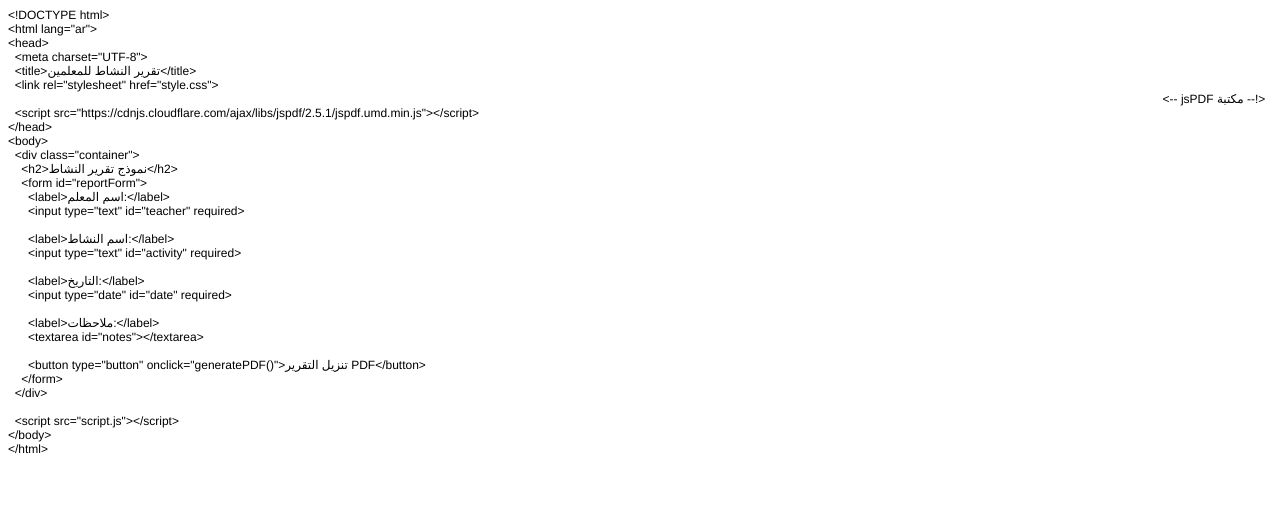
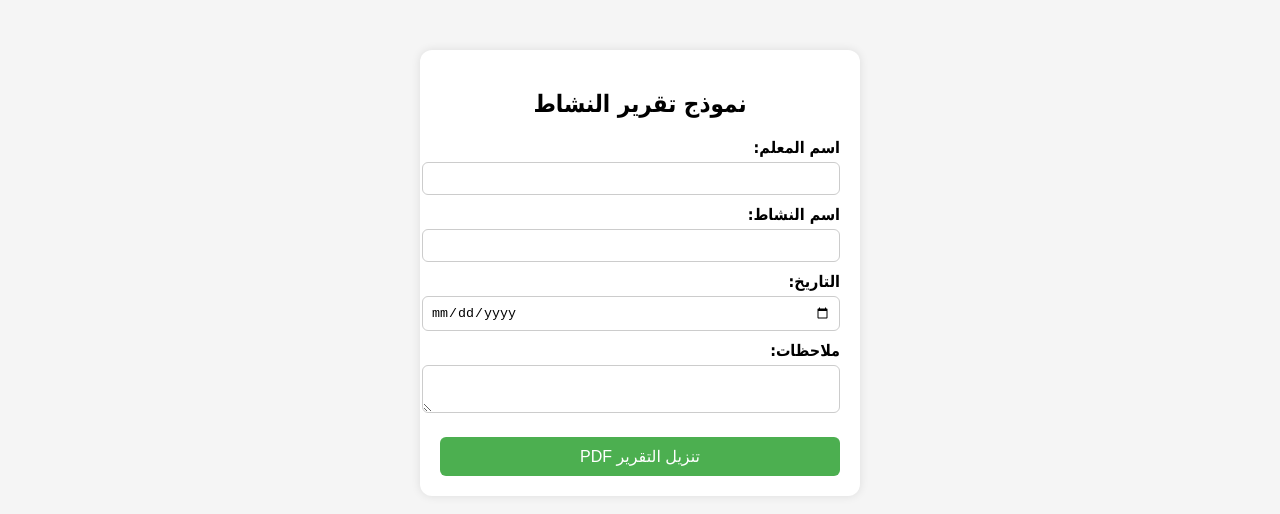
Before and after one commit to sultanalgrigri/teacher-activity-report, a plain HTML site: page index.html in a window 1280 px wide. Drawn offline with nearby package versions, Linux system fonts and the light colour scheme.

Commit message:
index.html

```diff
--- a/index.html
+++ b/index.html
@@ -1,48 +1,31 @@
-<!DOCTYPE html PUBLIC "-//W3C//DTD HTML 4.01//EN" "http://www.w3.org/TR/html4/strict.dtd">
-<html>
+<!DOCTYPE html>
+<html lang="ar">
 <head>
-  <meta http-equiv="Content-Type" content="text/html; charset=utf-8">
-  <meta http-equiv="Content-Style-Type" content="text/css">
-  <title></title>
-  <meta name="Generator" content="Cocoa HTML Writer">
-  <meta name="CocoaVersion" content="2575.7">
-  <style type="text/css">
-    p.p1 {margin: 0.0px 0.0px 0.0px 0.0px; font: 12.0px Helvetica}
-    p.p2 {margin: 0.0px 0.0px 0.0px 0.0px; font: 12.0px Helvetica; min-height: 14.0px}
-  </style>
+  <meta charset="UTF-8">
+  <title>تقرير النشاط للمعلمين</title>
+  <link rel="stylesheet" href="style.css">
+  <!-- مكتبة jsPDF -->
+  <script src="https://cdnjs.cloudflare.com/ajax/libs/jspdf/2.5.1/jspdf.umd.min.js"></script>
 </head>
 <body>
-<p class="p1">&lt;!DOCTYPE html&gt;</p>
-<p class="p1">&lt;html lang="ar"&gt;</p>
-<p class="p1">&lt;head&gt;</p>
-<p class="p1"><span class="Apple-converted-space">  </span>&lt;meta charset="UTF-8"&gt;</p>
-<p class="p1"><span class="Apple-converted-space">  </span>&lt;title&gt;تقرير النشاط للمعلمين&lt;/title&gt;</p>
-<p class="p1"><span class="Apple-converted-space">  </span>&lt;link rel="stylesheet" href="style.css"&gt;</p>
-<p dir="rtl" class="p1"><span class="Apple-converted-space">  </span>&lt;!-- مكتبة jsPDF --&gt;</p>
-<p class="p1"><span class="Apple-converted-space">  </span>&lt;script src="https://cdnjs.cloudflare.com/ajax/libs/jspdf/2.5.1/jspdf.umd.min.js"&gt;&lt;/script&gt;</p>
-<p class="p1">&lt;/head&gt;</p>
-<p class="p1">&lt;body&gt;</p>
-<p class="p1"><span class="Apple-converted-space">  </span>&lt;div class="container"&gt;</p>
-<p class="p1"><span class="Apple-converted-space">    </span>&lt;h2&gt;نموذج تقرير النشاط&lt;/h2&gt;</p>
-<p class="p1"><span class="Apple-converted-space">    </span>&lt;form id="reportForm"&gt;</p>
-<p class="p1"><span class="Apple-converted-space">      </span>&lt;label&gt;اسم المعلم:&lt;/label&gt;</p>
-<p class="p1"><span class="Apple-converted-space">      </span>&lt;input type="text" id="teacher" required&gt;</p>
-<p class="p2"><br></p>
-<p class="p1"><span class="Apple-converted-space">      </span>&lt;label&gt;اسم النشاط:&lt;/label&gt;</p>
-<p class="p1"><span class="Apple-converted-space">      </span>&lt;input type="text" id="activity" required&gt;</p>
-<p class="p2"><br></p>
-<p class="p1"><span class="Apple-converted-space">      </span>&lt;label&gt;التاريخ:&lt;/label&gt;</p>
-<p class="p1"><span class="Apple-converted-space">      </span>&lt;input type="date" id="date" required&gt;</p>
-<p class="p2"><br></p>
-<p class="p1"><span class="Apple-converted-space">      </span>&lt;label&gt;ملاحظات:&lt;/label&gt;</p>
-<p class="p1"><span class="Apple-converted-space">      </span>&lt;textarea id="notes"&gt;&lt;/textarea&gt;</p>
-<p class="p2"><br></p>
-<p class="p1"><span class="Apple-converted-space">      </span>&lt;button type="button" onclick="generatePDF()"&gt;تنزيل التقرير PDF&lt;/button&gt;</p>
-<p class="p1"><span class="Apple-converted-space">    </span>&lt;/form&gt;</p>
-<p class="p1"><span class="Apple-converted-space">  </span>&lt;/div&gt;</p>
-<p class="p2"><br></p>
-<p class="p1"><span class="Apple-converted-space">  </span>&lt;script src="script.js"&gt;&lt;/script&gt;</p>
-<p class="p1">&lt;/body&gt;</p>
-<p class="p1">&lt;/html&gt;</p>
+  <div class="container">
+    <h2>نموذج تقرير النشاط</h2>
+    <form id="reportForm">
+      <label>اسم المعلم:</label>
+      <input type="text" id="teacher" required>
+
+      <label>اسم النشاط:</label>
+      <input type="text" id="activity" required>
+
+      <label>التاريخ:</label>
+      <input type="date" id="date" required>
+
+      <label>ملاحظات:</label>
+      <textarea id="notes"></textarea>
+
+      <button type="button" onclick="generatePDF()">تنزيل التقرير PDF</button>
+    </form>
+  </div>
+  <script src="script.js"></script>
 </body>
 </html>
```
